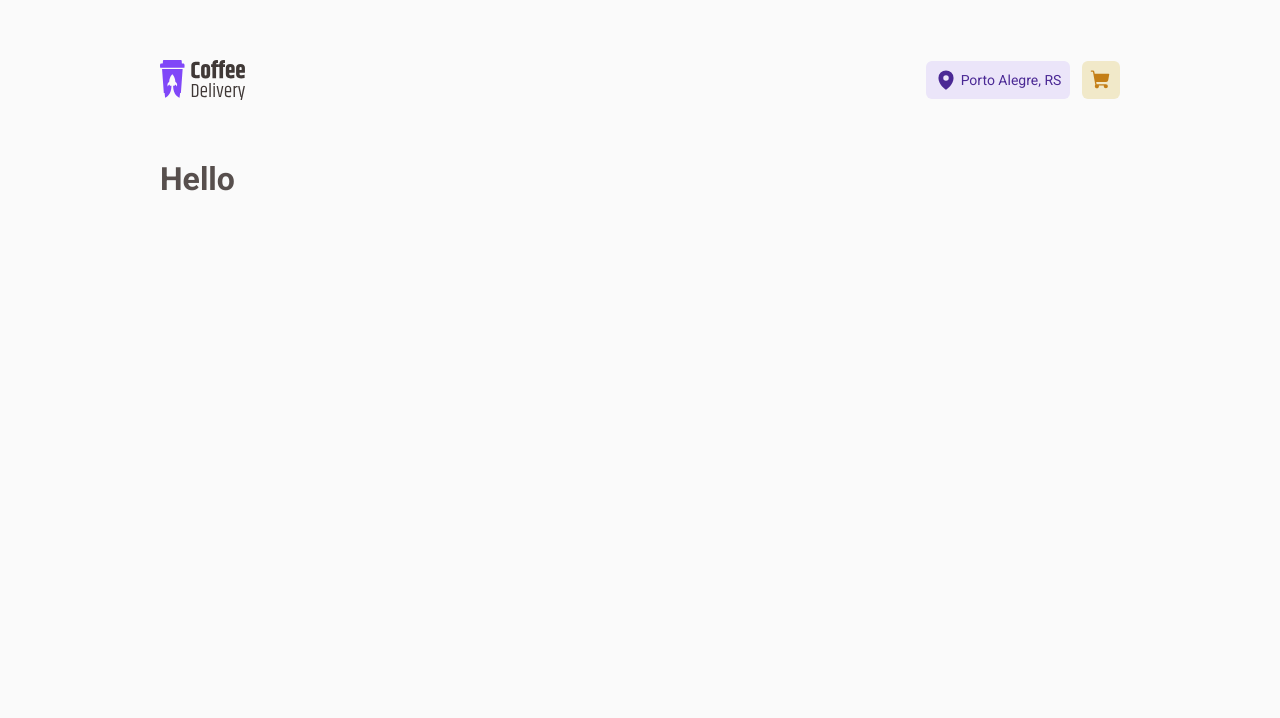
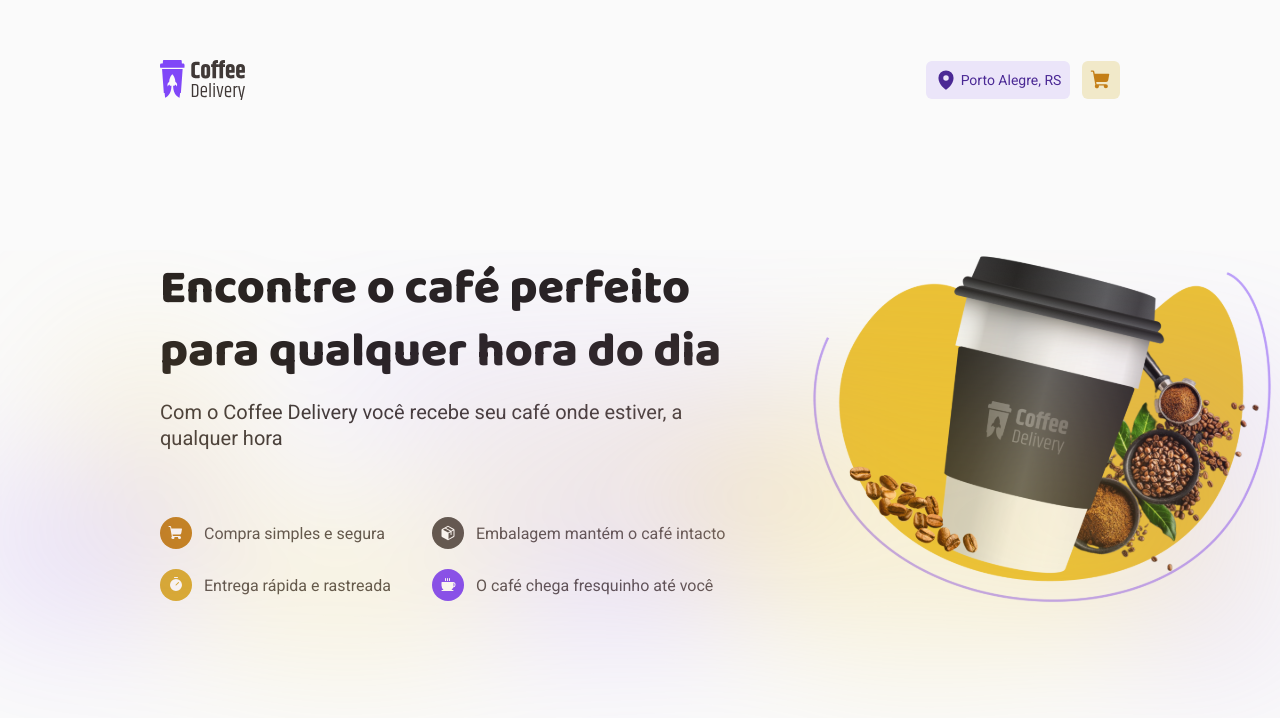
Before and after one commit to ArliMachado/coffee-delivery, a React (Vite) app: page / in a window 1280 px wide. Shown: the top 718 px of the page. Built offline with nearby package versions, Linux system fonts and the light colour scheme.

Commit message:
Implementando o banner na Home

```diff
--- a/src/pages/Home/index.tsx
+++ b/src/pages/Home/index.tsx
@@ -1,9 +1,10 @@
-import { Header } from '../../components/Header'
+import { Banner } from './components/Banner'
 
+import * as S from './styles'
 export function Home() {
   return (
-    <>
-      <h1>Hello</h1>
-    </>
+    <S.HomeContainer>
+      <Banner />
+    </S.HomeContainer>
   )
 }
--- a/src/pages/Home/styles.ts
+++ b/src/pages/Home/styles.ts
@@ -0,0 +1,6 @@
+import styled from 'styled-components'
+
+export const HomeContainer = styled.div`
+  position: relative;
+  margin-top: 5.6rem;
+`
```
